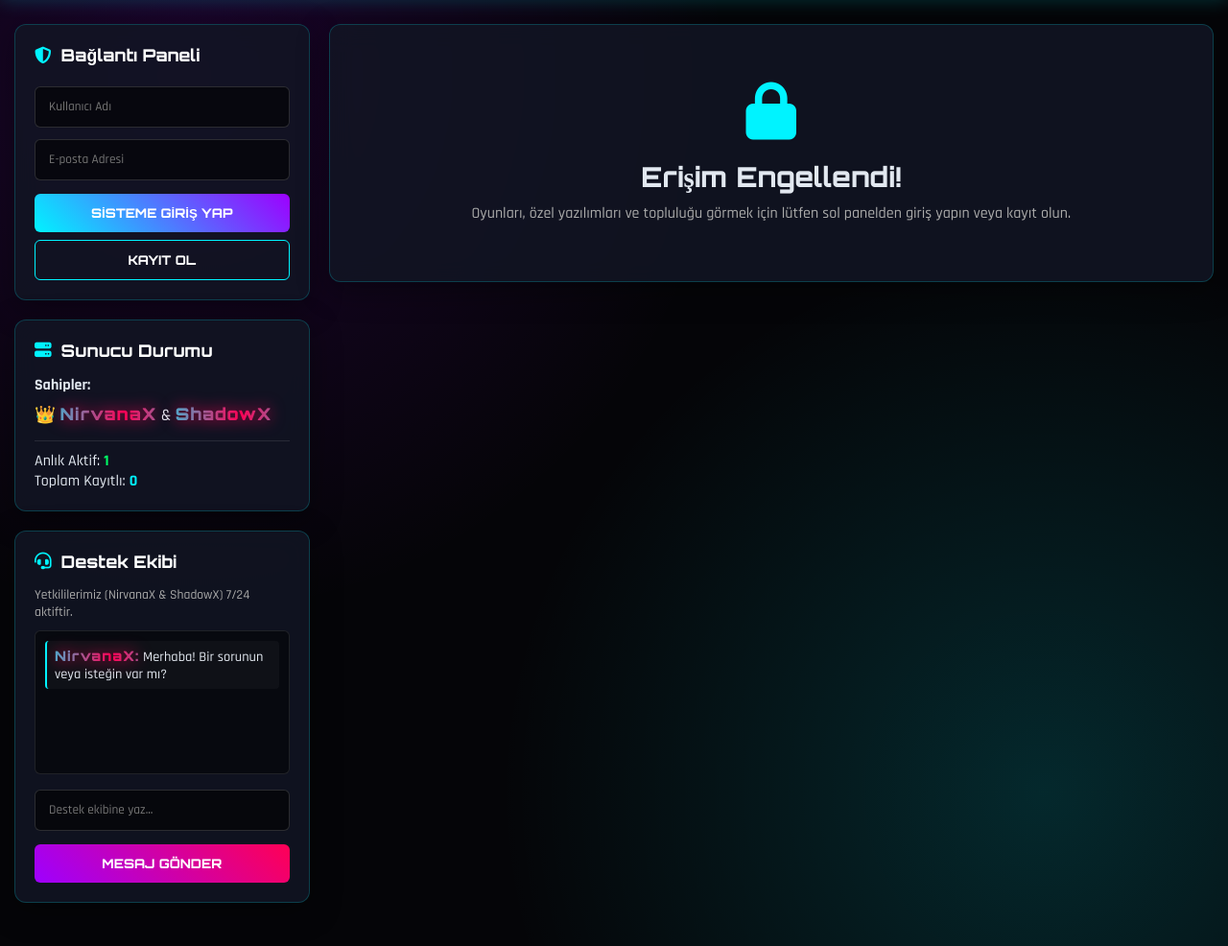
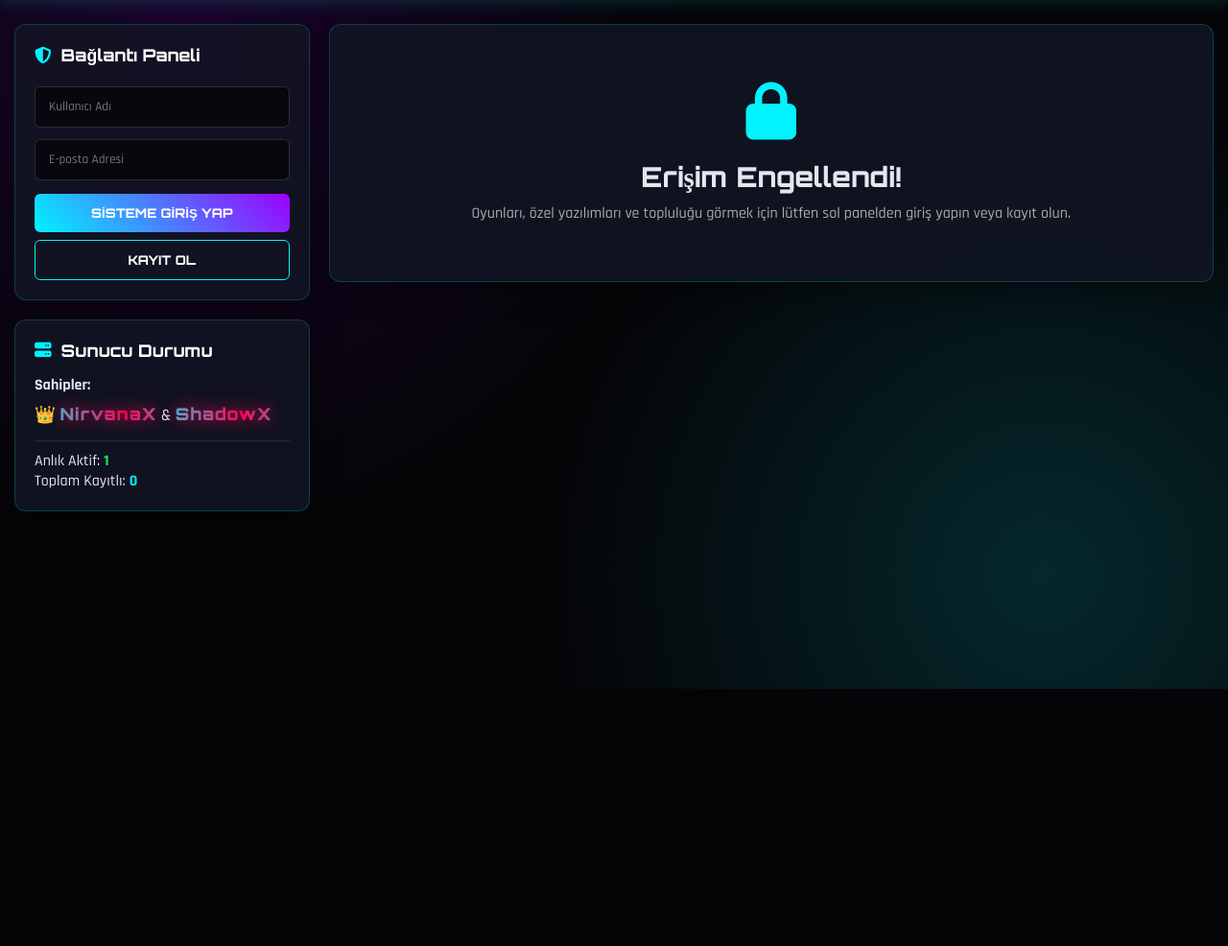
Before and after one commit to RWwoxy/vortex-site, a website: page public/index.html in a window 1280 px wide. Shown: the part 82-1068 px from the top of the page at 96% size. After the commit the page ends 800 px from the top, so only its background shows below. Drawn offline with Linux system fonts and the light colour scheme.

Commit message:
Update index.html

```diff
--- a/public/index.html
+++ b/public/index.html
@@ -230,16 +230,7 @@
             </div>
         </div>
 
-        <!-- Canlı Destek -->
-        <div class="glass-panel">
-            <h3><i class="fa-solid fa-headset"></i> Destek Ekibi</h3>
-            <p style="font-size: 0.85rem; color: #aaa; margin-bottom: 10px;">Yetkililerimiz (NirvanaX & ShadowX) 7/24 aktiftir.</p>
-            <div id="support-box" class="chat-box" style="height:150px;">
-                <div class="chat-msg"><b class="neon-admin">NirvanaX:</b> Merhaba! Bir sorunun veya isteğin var mı?</div>
-            </div>
-            <input type="text" id="support-input" placeholder="Destek ekibine yaz...">
-            <button onclick="sendSupport()" style="background: linear-gradient(45deg, var(--neon-purple), var(--neon-pink));">Mesaj Gönder</button>
-        </div>
+
     </div>
 
     <div class="main-content">
```
